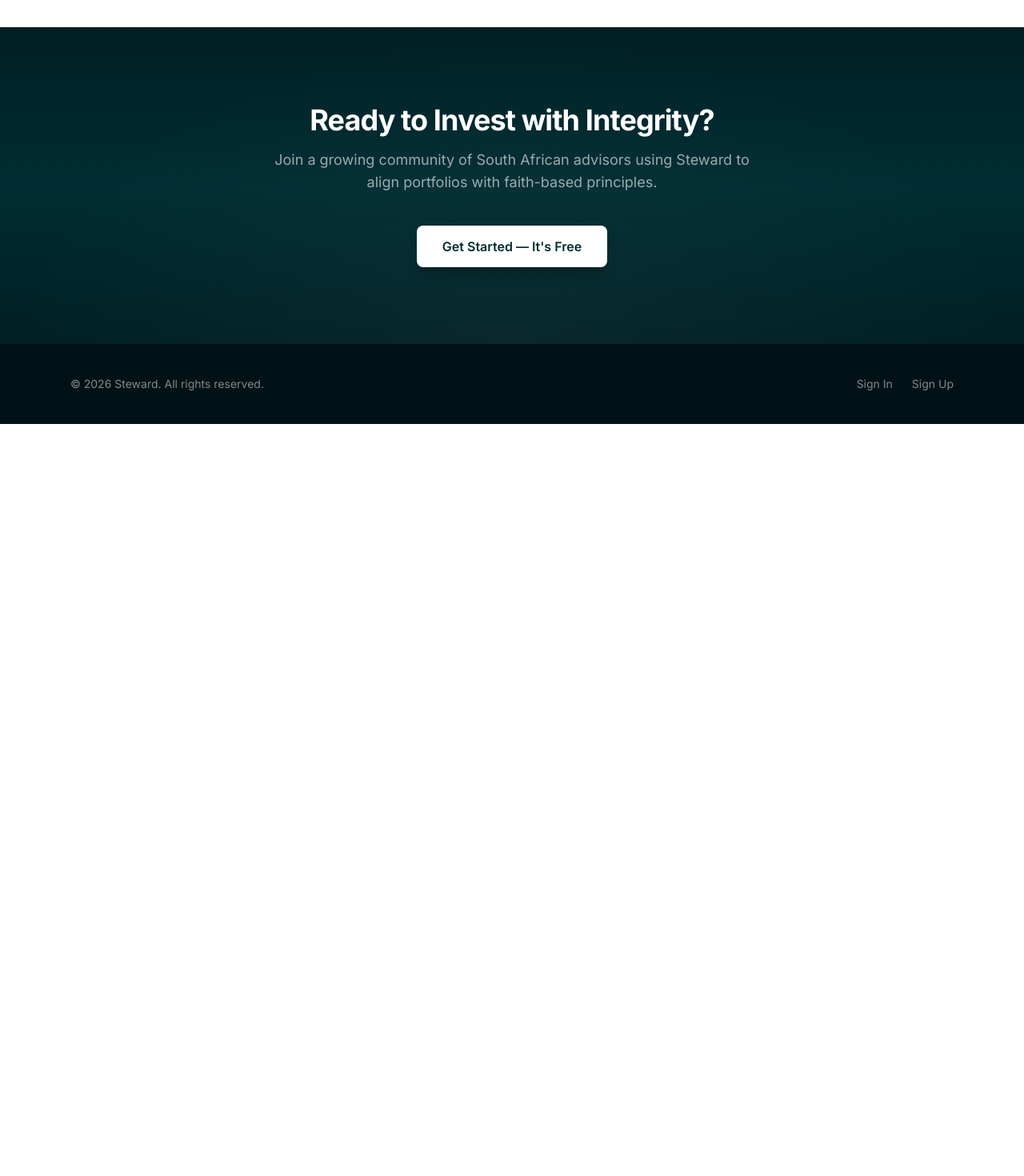
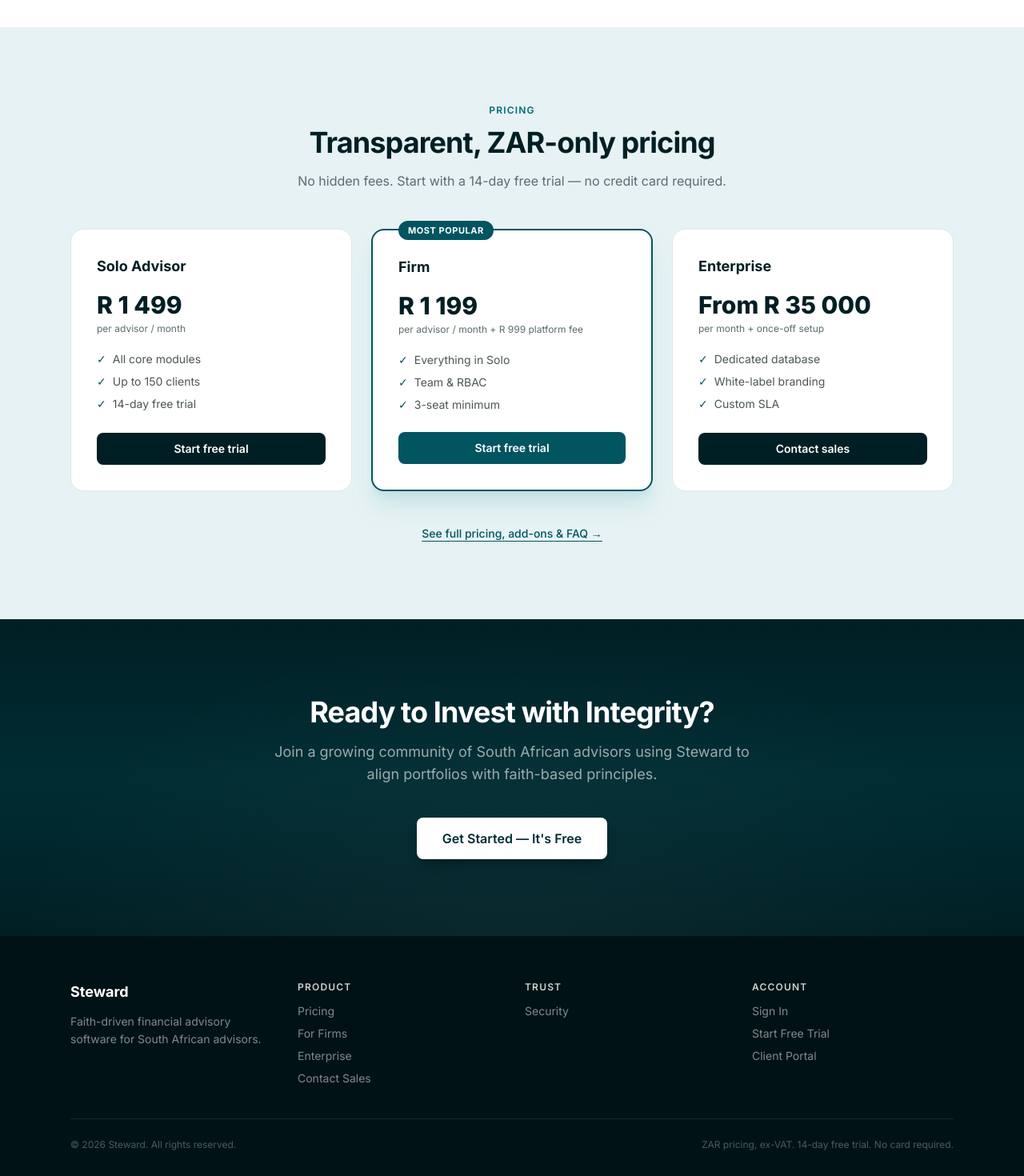
Before and after one commit to harmsephillip7/steward, a Next.js app in the folder apps/web/: page / in a window 1280 px wide. Shown: the part 1900-3370 px from the top of the page at 80% size. Before the commit the page ends 2430 px from the top, so only its background shows below. Built offline with nearby package versions, Linux system fonts and the light colour scheme; no server answers.

Commit message:
feat(web): add pricing teaser section and expanded footer to home page

```diff
--- a/apps/web/src/app/page.tsx
+++ b/apps/web/src/app/page.tsx
@@ -1,4 +1,29 @@
 import Link from 'next/link';
+
+const pricingTiers = [
+  {
+    name: 'Solo Advisor',
+    price: 'R 1 499',
+    sub: 'per advisor / month',
+    cta: { label: 'Start free trial', href: '/signup?tier=solo' },
+    highlights: ['All core modules', 'Up to 150 clients', '14-day free trial'],
+  },
+  {
+    name: 'Firm',
+    price: 'R 1 199',
+    sub: 'per advisor / month + R 999 platform fee',
+    cta: { label: 'Start free trial', href: '/signup?tier=firm' },
+    highlights: ['Everything in Solo', 'Team & RBAC', '3-seat minimum'],
+    popular: true,
+  },
+  {
+    name: 'Enterprise',
+    price: 'From R 35 000',
+    sub: 'per month + once-off setup',
+    cta: { label: 'Contact sales', href: '/contact-sales?tier=enterprise' },
+    highlights: ['Dedicated database', 'White-label branding', 'Custom SLA'],
+  },
+];
 
 const features = [
   {
@@ -153,6 +178,67 @@
         </div>
       </section>
 
+      {/* Pricing teaser */}
+      <section className="py-24 bg-brand-50">
+        <div className="max-w-6xl mx-auto px-6">
+          <div className="text-center mb-12">
+            <span className="text-xs font-semibold tracking-widest uppercase text-brand-500 mb-3 block">
+              Pricing
+            </span>
+            <h2 className="text-3xl sm:text-4xl font-bold tracking-tight text-brand-900 mb-4">
+              Transparent, ZAR-only pricing
+            </h2>
+            <p className="text-muted-foreground max-w-xl mx-auto">
+              No hidden fees. Start with a 14-day free trial — no credit card required.
+            </p>
+          </div>
+          <div className="grid md:grid-cols-3 gap-6 mb-10">
+            {pricingTiers.map((t) => (
+              <div
+                key={t.name}
+                className={`rounded-2xl p-8 flex flex-col ${
+                  t.popular
+                    ? 'border-2 border-brand-600 bg-white shadow-xl shadow-brand-100/60 relative'
+                    : 'border border-border bg-white'
+                }`}
+              >
+                {t.popular && (
+                  <span className="absolute -top-3 left-8 bg-brand-600 text-white text-[11px] font-bold tracking-wider uppercase px-3 py-1 rounded-full">
+                    Most popular
+                  </span>
+                )}
+                <h3 className="text-lg font-bold text-brand-900 mb-1">{t.name}</h3>
+                <div className="text-3xl font-extrabold text-brand-900 mt-3 mb-1">{t.price}</div>
+                <div className="text-xs text-muted-foreground mb-5">{t.sub}</div>
+                <ul className="space-y-2 text-sm text-foreground/80 flex-1 mb-6">
+                  {t.highlights.map((h) => (
+                    <li key={h} className="flex gap-2">
+                      <span className="text-brand-600">✓</span>
+                      {h}
+                    </li>
+                  ))}
+                </ul>
+                <Link
+                  href={t.cta.href}
+                  className={`block text-center font-semibold py-2.5 rounded-lg transition text-sm ${
+                    t.popular
+                      ? 'bg-brand-600 hover:bg-brand-500 text-white'
+                      : 'bg-brand-900 hover:bg-brand-800 text-white'
+                  }`}
+                >
+                  {t.cta.label}
+                </Link>
+              </div>
+            ))}
+          </div>
+          <div className="text-center">
+            <Link href="/pricing" className="text-sm font-medium text-brand-600 hover:text-brand-500 underline underline-offset-4">
+              See full pricing, add-ons &amp; FAQ →
+            </Link>
+          </div>
+        </div>
+      </section>
+
       {/* CTA */}
       <section className="py-24 bg-gradient-to-b from-brand-900 via-brand-800 to-brand-900 text-white text-center relative overflow-hidden">
         <div className="absolute inset-0 bg-[radial-gradient(ellipse_at_bottom,_rgba(255,255,255,0.04)_0%,_transparent_70%)]" />
@@ -173,12 +259,42 @@
       </section>
 
       {/* Footer */}
-      <footer className="bg-brand-950 py-10">
-        <div className="max-w-6xl mx-auto px-6 flex flex-col sm:flex-row items-center justify-between gap-4 text-sm text-white/50">
-          <span>&copy; {new Date().getFullYear()} Steward. All rights reserved.</span>
-          <div className="flex gap-6">
-            <Link href="/login" className="hover:text-white transition">Sign In</Link>
-            <Link href="/signup" className="hover:text-white transition">Sign Up</Link>
+      <footer className="bg-brand-950 py-14">
+        <div className="max-w-6xl mx-auto px-6">
+          <div className="grid sm:grid-cols-2 md:grid-cols-4 gap-8 mb-10 text-sm text-white/50">
+            <div>
+              <div className="text-white font-bold text-lg mb-3">Steward</div>
+              <p className="leading-relaxed">
+                Faith-driven financial advisory software for South African advisors.
+              </p>
+            </div>
+            <div>
+              <div className="text-white/80 font-semibold mb-3 uppercase text-xs tracking-widest">Product</div>
+              <ul className="space-y-2">
+                <li><Link href="/pricing" className="hover:text-white transition">Pricing</Link></li>
+                <li><Link href="/for-firms" className="hover:text-white transition">For Firms</Link></li>
+                <li><Link href="/for-enterprise" className="hover:text-white transition">Enterprise</Link></li>
+                <li><Link href="/contact-sales" className="hover:text-white transition">Contact Sales</Link></li>
+              </ul>
+            </div>
+            <div>
+              <div className="text-white/80 font-semibold mb-3 uppercase text-xs tracking-widest">Trust</div>
+              <ul className="space-y-2">
+                <li><Link href="/security" className="hover:text-white transition">Security</Link></li>
+              </ul>
+            </div>
+            <div>
+              <div className="text-white/80 font-semibold mb-3 uppercase text-xs tracking-widest">Account</div>
+              <ul className="space-y-2">
+                <li><Link href="/login" className="hover:text-white transition">Sign In</Link></li>
+                <li><Link href="/signup" className="hover:text-white transition">Start Free Trial</Link></li>
+                <li><Link href="/client-portal/login" className="hover:text-white transition">Client Portal</Link></li>
+              </ul>
+            </div>
+          </div>
+          <div className="border-t border-white/10 pt-6 flex flex-col sm:flex-row items-center justify-between gap-3 text-xs text-white/30">
+            <span>&copy; {new Date().getFullYear()} Steward. All rights reserved.</span>
+            <span>ZAR pricing, ex-VAT. 14-day free trial. No card required.</span>
           </div>
         </div>
       </footer>
```
